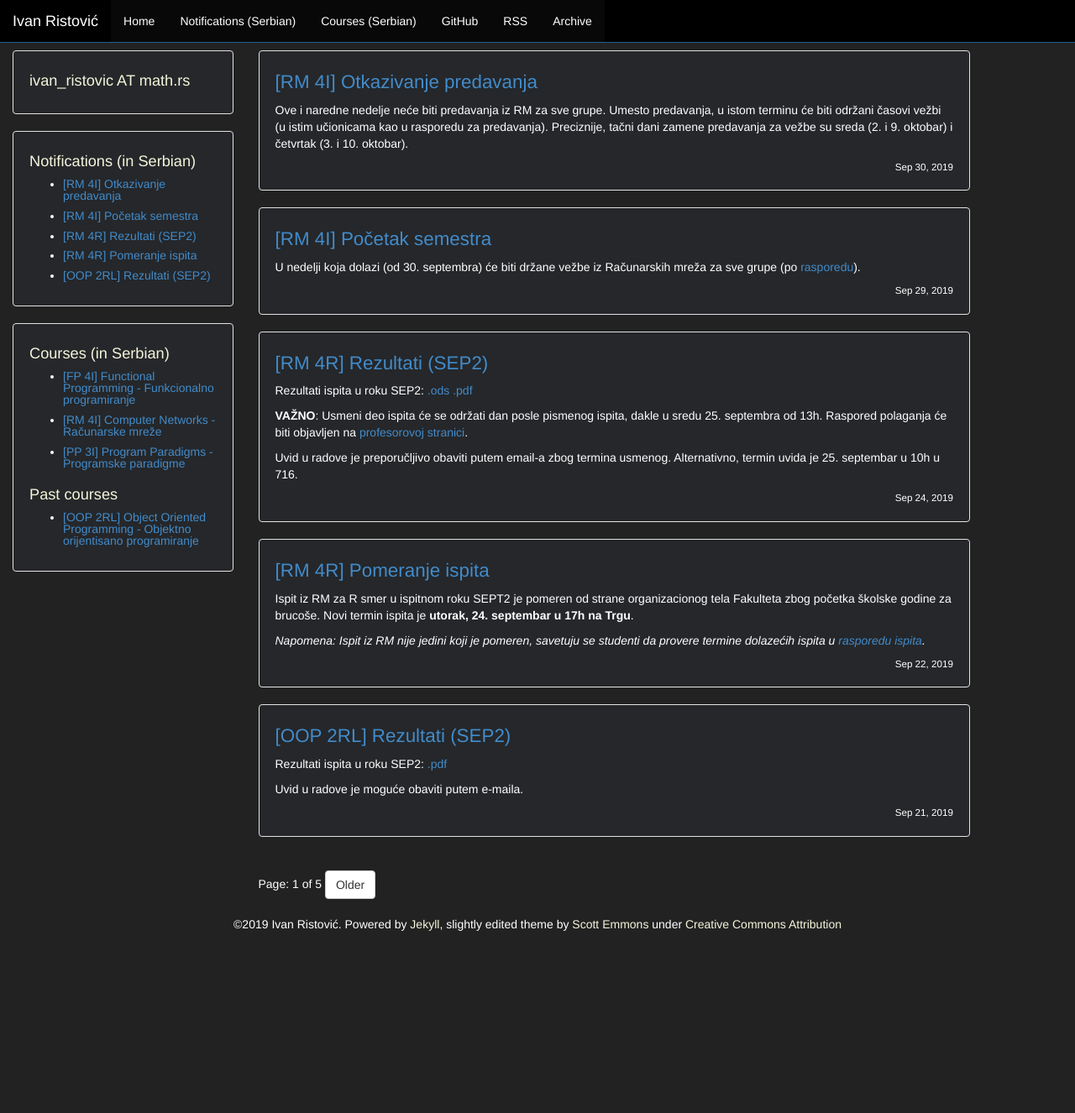
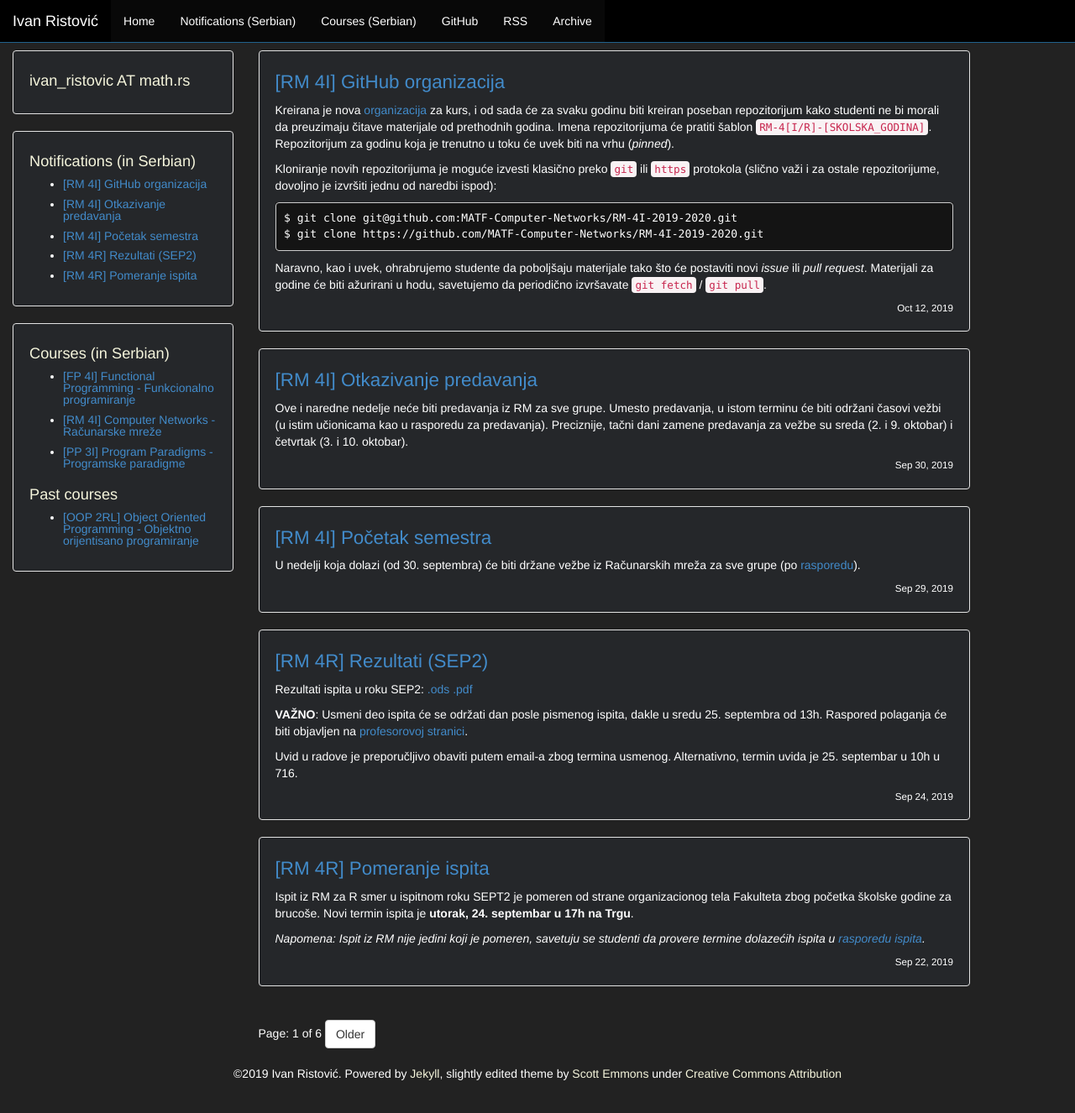
Before and after one commit to ivan-ristovic/ivan-ristovic.github.io, a Jekyll site: the page built from notifications/index.html, in a window 1280 px wide and 1359 px high. Shown: the top 1326 px of the window at 84% size. Built offline with Jekyll 4.4.1, drawn with Linux system fonts in a browser that asks for light colours; the list of posts is cut into pages by our own code.

Commit message:
Add new course org links

````diff
--- /dev/null
+++ b/_posts/2019_2020/2019-10-12-rmi-org.md
@@ -0,0 +1,25 @@
+---
+layout: post
+course: RM 4I
+title: "GitHub organizacija"
+date: 2019-10-12 11:00:00 +0100
+comments: false
+---
+
+Kreirana je nova [organizacija](https://github.com/MATF-Computer-Networks) za kurs,
+i od sada će za svaku godinu biti kreiran poseban repozitorijum kako studenti ne bi
+morali da preuzimaju čitave materijale od prethodnih godina. Imena repozitorijuma
+će pratiti šablon `RM-4[I/R]-[SKOLSKA_GODINA]`. Repozitorijum za godinu koja je
+trenutno u toku će uvek biti na vrhu (_pinned_).
+
+Kloniranje novih repozitorijuma je moguće izvesti klasično preko `git` ili `https`
+protokola (slično važi i za ostale repozitorijume, dovoljno je izvršiti jednu od
+naredbi ispod):
+```bash
+$ git clone git@github.com:MATF-Computer-Networks/RM-4I-2019-2020.git
+$ git clone https://github.com/MATF-Computer-Networks/RM-4I-2019-2020.git
+```
+
+Naravno, kao i uvek, ohrabrujemo studente da poboljšaju materijale tako što će
+postaviti novi _issue_ ili _pull request_. Materijali za godine će biti ažurirani
+u hodu, savetujemo da periodično izvršavate `git fetch` / `git pull`.
--- a/courses/rm/index.html
+++ b/courses/rm/index.html
@@ -38,8 +38,8 @@ layout: default
 </div>
 
 <div class="well">
-  <h1>Materijali sa vežbi</h1>
-  <a href="https://github.com/ivan-ristovic/MATF-Computer-Networks">GitHub repozitorijum sa materijalima</a>
+  <h1>Materijali za vežbe</h1>
+  <a href="https://github.com/MATF-Computer-Networks">GitHub ogranizacija sa materijalima</a>
 </div>
 
 <div class="well">
````
